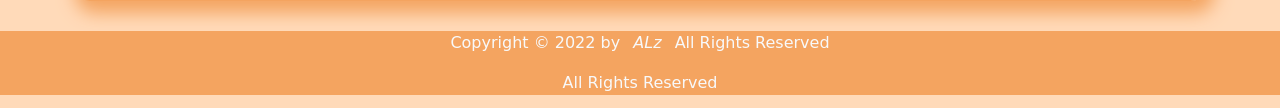
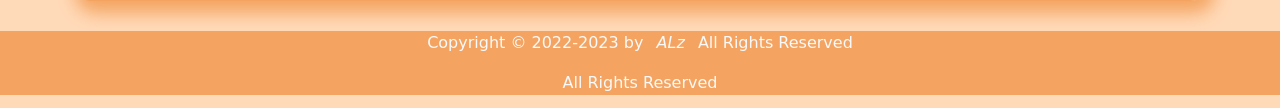
Before and after one commit to Zaiii19/Web-Portfolio-1, a plain HTML site: page index.html in a window 1280 px wide. Shown: the part 2821-2929 px from the top of the page. Drawn offline with nearby package versions, Linux system fonts and the light colour scheme; a web font is replaced by a local one.

Commit message:
Update index.html

```diff
--- a/index.html
+++ b/index.html
@@ -217,7 +217,7 @@
   <nav class="footer">
          <div  class="  text-center   text-light">
 
-            <p class=" mt-2">Copyright © 2022 by
+            <p class=" mt-2">Copyright © 2022-2023 by
               <span class="footer_span"><em>ALz</em></span>
               <span class="footer_span">All Rights Reserved</span>
             </p>
```
